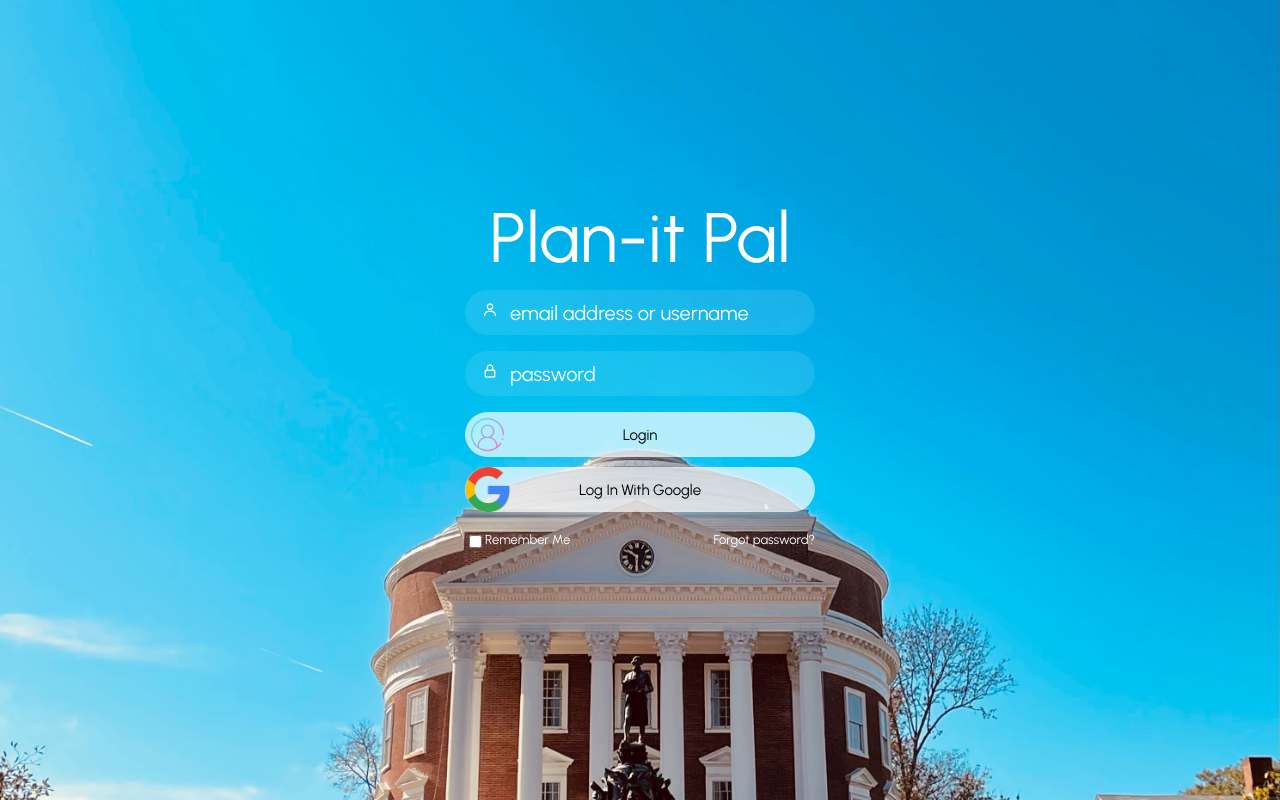
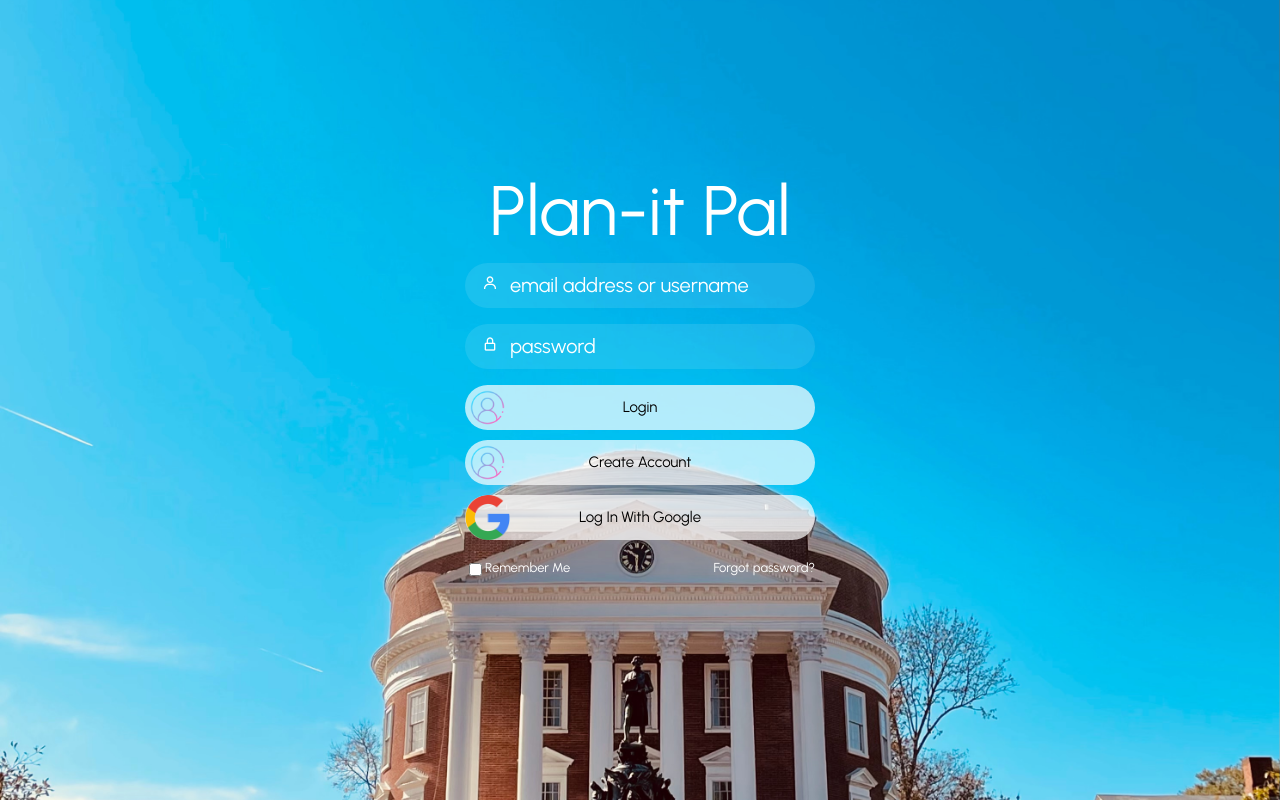
Before and after one commit to willbelcher/cs3240-project, a Django app: page / in a window 1280 px wide. Run offline with Django 4.2, Linux system fonts and the light colour scheme; some libraries are stand-ins or nearby versions.

Commit message:
login button

```diff
--- a/login/templates/account/login.html
+++ b/login/templates/account/login.html
@@ -30,15 +30,18 @@
                 <header>Plan-it Pal</header>
             </div>
 
+            <form class="login" method="POST" action="{% url 'account_login' %}">
+                {% csrf_token %}
+
                 <!-- Email/Username Field -->
                 <div class="input-field">
-                <input type="text" class="input" placeholder="email address or username" id="">
+                    <input type="text" class="input" name="login" required placeholder="email address or username" id="id_login">
                     <i class='bx bx-user' ></i>
                 </div>
 
                 <!-- Password Field -->
                 <div class="input-field">
-                <input type="Password" class="input" placeholder="password" id="">
+                    <input type="Password" class="input" name="password" required placeholder="password" id="id_password">
                     <i class='bx bx-lock-alt'></i>
                 </div>
 
@@ -63,10 +66,12 @@
                 {% get_providers as socialaccount_providers %}
                 <div class="input-field">
                     <input type="submit" class="regular-login" value="Login" id="">
+                    <a class="regular-login" href="{% url 'account_signup' %}">Create Account</a>
                     {% for provider in socialaccount_providers %}
                         <a class="google-login" href="{% provider_login_url provider.id process="login" scope=scope auth_params=auth_params %}">Log In With Google</a>
                     {% endfor %}
                 </div>
+            </form>
 
 
             <div class="two-col">
```
Lines whose indentation alone changed are shown as unchanged.
